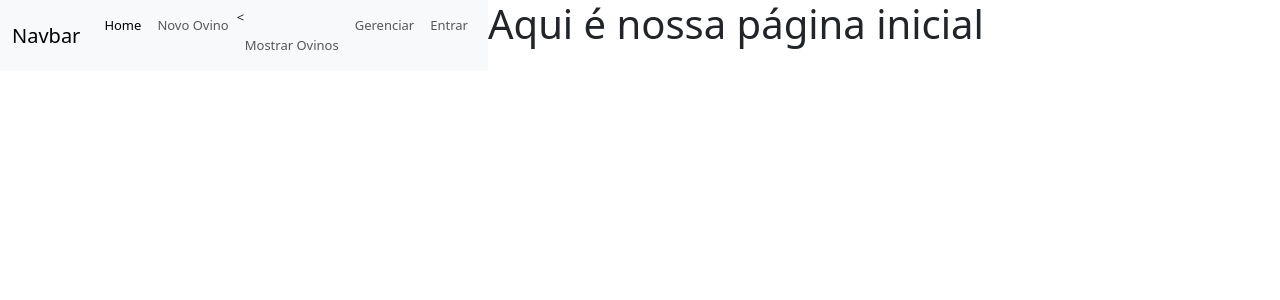
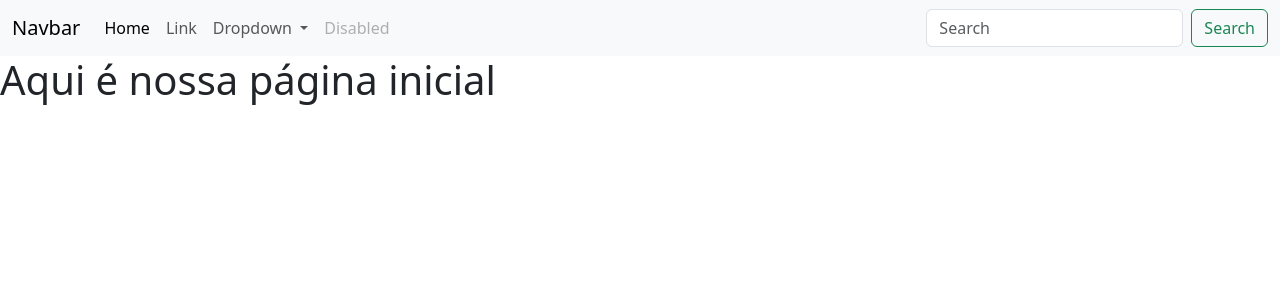
Before and after one commit to rogeriopsdev/ovinogest, a Django app: page / in a window 1280 px wide. Shown: the top 300 px of the page. Run offline with Django 5.2, Linux system fonts and the light colour scheme.

Commit message:
Update base.html

```diff
--- a/ovinogestApp/templates/ovino/base.html
+++ b/ovinogestApp/templates/ovino/base.html
@@ -1,70 +1,65 @@
-<!DOCTYPE html>
+<!doctype html>
 <html lang="en">
   <head>
-    <meta charset="UTF-8">
-    <meta name="viewport" content="width=device-width, initial-scale=1.0"> <!-- Torna a página responsiva -->
-    <link href="https://cdn.jsdelivr.net/npm/bootstrap@5.3.3/dist/css/bootstrap.min.css" rel="stylesheet"
-          integrity="sha384-QWTKZyjpPEjISv5WaRU9OFeRpok6YctnYmDr5pNlyT2bRjXh0JMhjY6hW+ALEwIH" crossorigin="anonymous">
-    <link rel="stylesheet" href="/static/css/meu.css">
-    <title>Title</title>
+    <meta charset="utf-8">
+    <meta name="viewport" content="width=device-width, initial-scale=1">
+    <title>Bootstrap demo</title>
+    <link href="https://cdn.jsdelivr.net/npm/bootstrap@5.3.3/dist/css/bootstrap.min.css" rel="stylesheet" integrity="sha384-QWTKZyjpPEjISv5WaRU9OFeRpok6YctnYmDr5pNlyT2bRjXh0JMhjY6hW+ALEwIH" crossorigin="anonymous">
   </head>
-<body style="font-size: small">
-
-<div class="d-flex flex-wrap">
+  <body>
       <nav class="navbar navbar-expand-lg bg-body-tertiary">
   <div class="container-fluid">
     <a class="navbar-brand" href="#">Navbar</a>
-    <button class="navbar-toggler" type="button" data-bs-toggle="collapse" data-bs-target="#navbarNav" aria-controls="navbarNav" aria-expanded="false" aria-label="Toggle navigation">
+    <button class="navbar-toggler" type="button" data-bs-toggle="collapse" data-bs-target="#navbarSupportedContent" aria-controls="navbarSupportedContent" aria-expanded="false" aria-label="Toggle navigation">
       <span class="navbar-toggler-icon"></span>
     </button>
-    <div class="collapse navbar-collapse" id="navbarNav">
-      <ul class="navbar-nav">
+    <div class="collapse navbar-collapse" id="navbarSupportedContent">
+      <ul class="navbar-nav me-auto mb-2 mb-lg-0">
         <li class="nav-item">
-         <a class="nav-link active mr-3" aria-current="page" href="{% url 'home' %}">Home</a>
+          <a class="nav-link active" aria-current="page" href="#">Home</a>
         </li>
         <li class="nav-item">
-           <a class="nav-link mr-3" href="{% url 'new_ovino' %}">Novo Ovino</a>
+          <a class="nav-link" href="#">Link</a>
+        </li>
+        <li class="nav-item dropdown">
+          <a class="nav-link dropdown-toggle" href="#" role="button" data-bs-toggle="dropdown" aria-expanded="false">
+            Dropdown
+          </a>
+          <ul class="dropdown-menu">
+             <li class="nav-item">
+                <a class="nav-link active" aria-current="page" href="{% url 'home' %}">Home</a>
             </li>
             <li class="nav-item">
-          <<a class="nav-link mr-3" href="{% url 'publico_ovino' %}">Mostrar Ovinos</a>
+                <a class="nav-link" href="{% url 'new_ovino' %}">Novo Ovino</a>
             </li>
             <li class="nav-item">
-          <a class="nav-link mr-3" href="{% url 'adm_ovino' %}">Gerenciar</a>
+                <a class="nav-link" href="{% url 'publico_ovino' %}">Mostrar Ovinos</a>
             </li>
             <li class="nav-item">
-                <a class="nav-link">Entrar</a>
+                <a class="nav-link" href="{% url 'adm_ovino' %}">Gerenciar</a>
+            </li>
+            <li class="nav-item">
+                <a class="nav-link ">Entrar</a>
+            </li>
+            <li><hr class="dropdown-divider"></li>
+            <li><a class="dropdown-item" href="#">Something else here</a></li>
+          </ul>
+        </li>
+        <li class="nav-item">
+          <a class="nav-link disabled" aria-disabled="true">Disabled</a>
         </li>
       </ul>
+      <form class="d-flex" role="search">
+        <input class="form-control me-2" type="search" placeholder="Search" aria-label="Search">
+        <button class="btn btn-outline-success" type="submit">Search</button>
+      </form>
     </div>
   </div>
 </nav>
-    <!-- Sidebar -->
+   {% block conteudo %}
 
-
-    <!-- Main Content -->
-
-
-        <!-- Conteúdo principal -->
-        <div>
-            {% block conteudo %}
-            <!--Conteudo aqui -->
+                <!--Conteudo aqui !-->
             {% endblock conteudo %}
-        </div>
-
-
-<script>
-    document.addEventListener("DOMContentLoaded", () => {
-        const sidebar = document.getElementById("sidebar");
-        const toggleButton = document.getElementById("toggleSidebar");
-
-        toggleButton.addEventListener("click", () => {
-            sidebar.classList.toggle("d-none");
-        });
-    });
-</script>
-
-<script src="https://cdn.jsdelivr.net/npm/bootstrap@5.3.3/dist/js/bootstrap.bundle.min.js"
-        integrity="sha384-YvpcrYf0tY3lHB60NNkmXc5s9fDVZLESaAA55NDzOxhy9GkcIdslK1eN7N6jIeHz"
-        crossorigin="anonymous"></script>
+    <script src="https://cdn.jsdelivr.net/npm/bootstrap@5.3.3/dist/js/bootstrap.bundle.min.js" integrity="sha384-YvpcrYf0tY3lHB60NNkmXc5s9fDVZLESaAA55NDzOxhy9GkcIdslK1eN7N6jIeHz" crossorigin="anonymous"></script>
   </body>
 </html>
```
Lines whose indentation alone changed are shown as unchanged.
